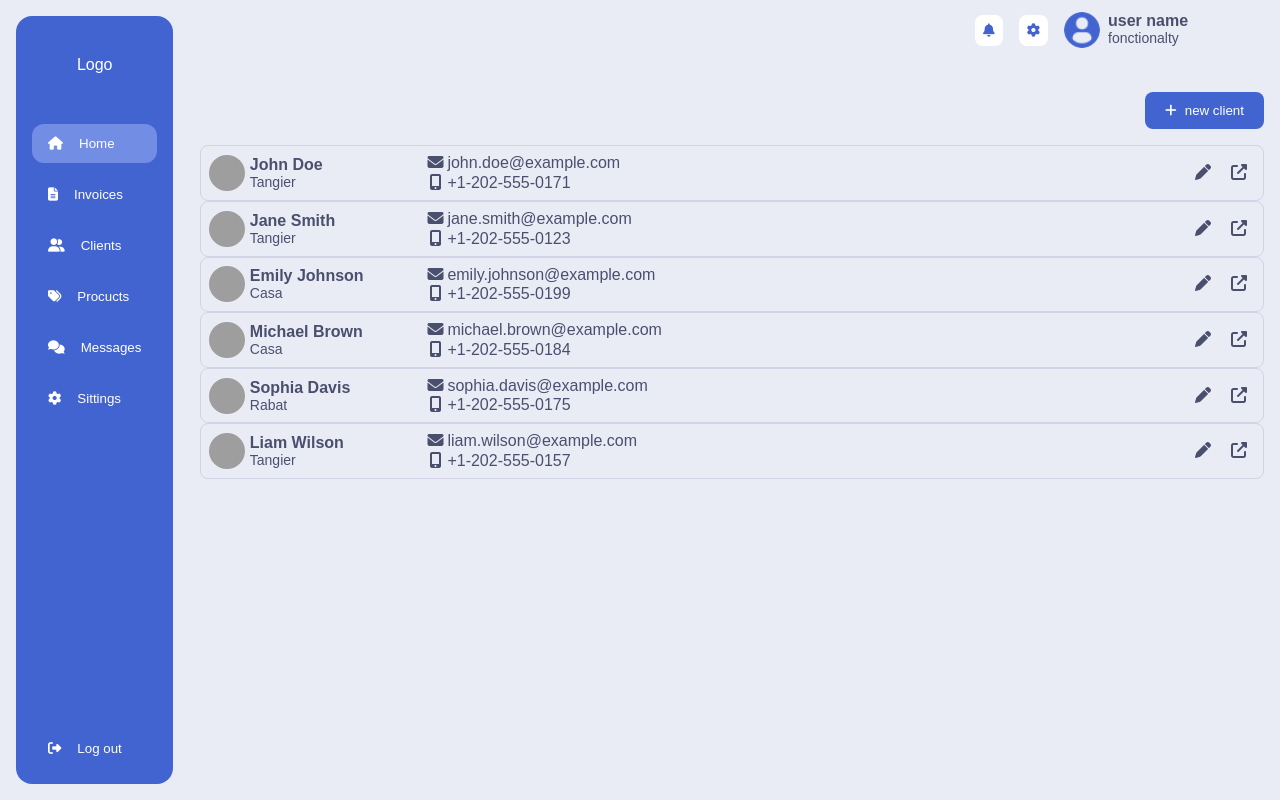
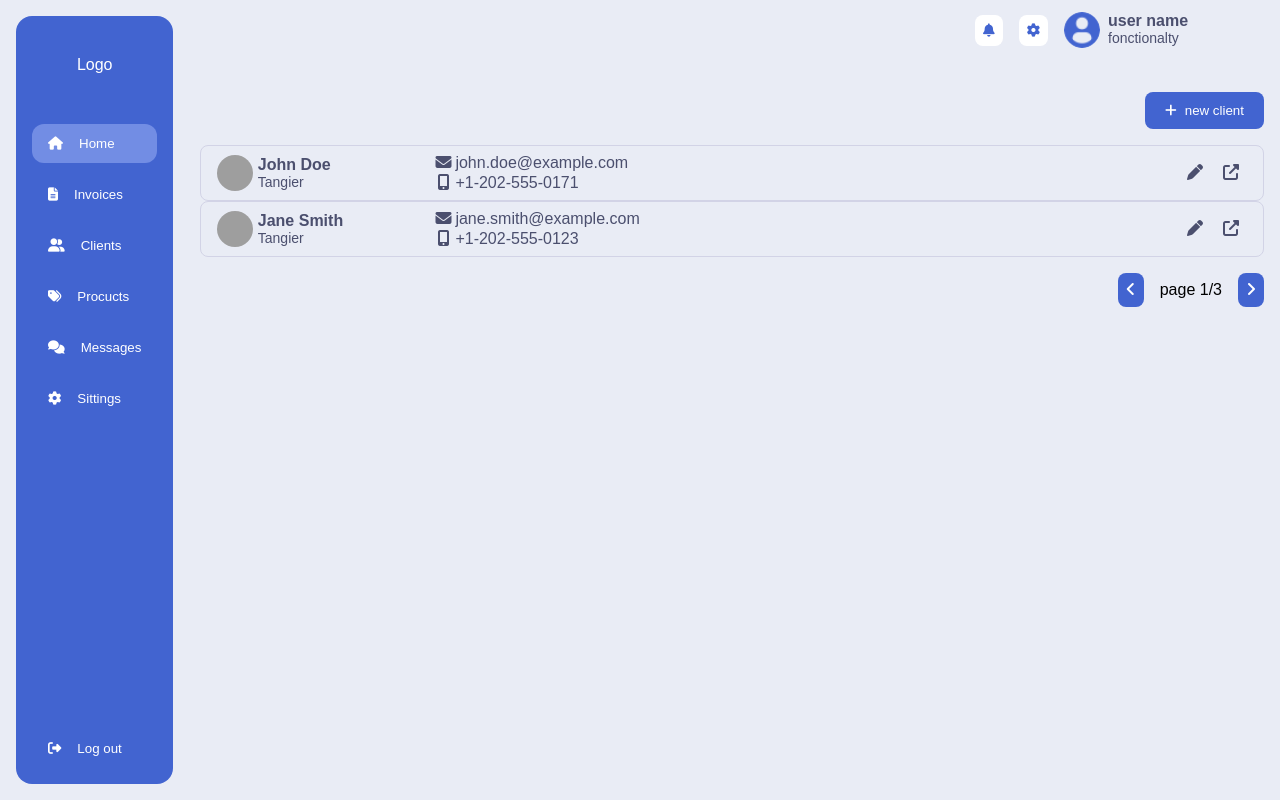
Before and after one commit to ilias-chat/eurodental_frontend, an Angular app: page / in a window 1280 px wide. Built offline with nearby package versions, Linux system fonts and the light colour scheme; grey boxes are pictures that could not be loaded.

Commit message:
add pagination to clients list

```diff
--- a/src/app/main-content/clients/client-form/client-form.component.html
+++ b/src/app/main-content/clients/client-form/client-form.component.html
@@ -52,6 +52,7 @@
             </div>
 
         </div>
+
     </form>
     <div class="dialog-footer">
         <button type="submit" class="primary-button">Submit</button>
--- a/src/app/main-content/clients/client/client.component.css
+++ b/src/app/main-content/clients/client/client.component.css
@@ -4,7 +4,7 @@
     align-items: center;
     justify-content: start;
     gap: 1rem;
-    padding: .5rem;
+    padding: .5rem 1rem;
     color: var(--text-color);
     border: 1px var(--secondary-text-color) solid;
     border-radius: .5rem;
--- a/src/app/main-content/clients/clients.component.css
+++ b/src/app/main-content/clients/clients.component.css
@@ -4,6 +4,14 @@
 }
 
 .list-header{
+    padding: 1rem 0;
+    display: flex;
+    align-items: center;
+    justify-content: end;
+    gap: 1rem;
+}
+
+.list-footer{
     padding: 1rem 0;
     display: flex;
     align-items: center;
--- a/src/app/main-content/clients/clients.component.html
+++ b/src/app/main-content/clients/clients.component.html
@@ -1,6 +1,4 @@
-<!-- @if (is_form_dialog_open){ -->
-    <app-client-form (close)="close_form_dialog()" #dialog></app-client-form>
-<!-- } -->
+<app-client-form></app-client-form>
 
 <div class="clients-container">
     <div class="list-header">
@@ -12,4 +10,13 @@
     @for(client of clients(); track client.id){
         <app-client [client] = "client"></app-client>
     }
+    <div class="list-footer">
+        <button class="primary-button icon-button" (click)="on_previous_btn_clicked()">
+            <i class="fa-solid fa-angle-left"></i>
+        </button>
+        page {{ current_page() }}/{{ total_pages() }}
+        <button class="primary-button icon-button" (click)="on_next_btn_clicked()">
+            <i class="fa-solid fa-angle-right"></i>
+        </button>
+    </div>
 </div>
--- a/src/app/main-content/clients/clients.component.ts
+++ b/src/app/main-content/clients/clients.component.ts
@@ -14,20 +14,43 @@ import { ClientFormComponent } from "./client-form/client-form.component";
 export class ClientsComponent {
   private clientsService = inject(ClientsService);
   @ViewChild(ClientFormComponent) client_form_component!:ClientFormComponent;
+  all_clients!:Client[];
   clients = signal<Client[]>([]);
-  is_form_dialog_open:boolean = false;
+  current_page = signal<number>(1);
+  lines_per_page:number = 2;
+  total_pages = signal<number>(1);
 
   ngOnInit(){
-    this.clients.set(this.clientsService.all_clients());
+    this.all_clients = this.clientsService.all_clients();
+
+    this.clients.set(this.all_clients.slice(0, this.lines_per_page));
+    let total_clients = this.all_clients.length;
+    if(total_clients % this.lines_per_page == 0)
+      this.total_pages.set(total_clients/this.lines_per_page);
+    else
+      this.total_pages.set(Math.trunc(total_clients/this.lines_per_page)+1);
+  }
+
+  on_next_btn_clicked(){
+    if(this.current_page()==this.total_pages()) return;
+    this.current_page.set(this.current_page()+1);
+    let starting_index = this.lines_per_page*(this.current_page()-1);
+    let ending_index = starting_index + this.lines_per_page;
+    //console.log('start: '+starting_index,'end: '+ending_index);
+    this.clients.set(this.all_clients.slice(starting_index, ending_index));
+  }
+
+  on_previous_btn_clicked(){
+    if(this.current_page()==1) return;
+    this.current_page.set(this.current_page()-1);
+    let starting_index = this.lines_per_page*(this.current_page()-1);
+    let ending_index = starting_index + this.lines_per_page;
+    //console.log('start: '+starting_index,'end: '+ending_index);
+    this.clients.set(this.all_clients.slice(starting_index, ending_index));
   }
 
   open_form_dialog(){
-    //this.is_form_dialog_open = true;
     this.client_form_component.open_dialog();
-  }
-
-  close_form_dialog(){
-    this.is_form_dialog_open = false;
   }
 
   on_add_client(){
--- a/src/styles.css
+++ b/src/styles.css
@@ -1,5 +1,4 @@
 *{
-    /* --background-color: #f2f3f7; */
     --background-color: #E9ECF5;
     --secondary-background-color: #f2f3f7;
     --text-color: #4B4F6E;
```
